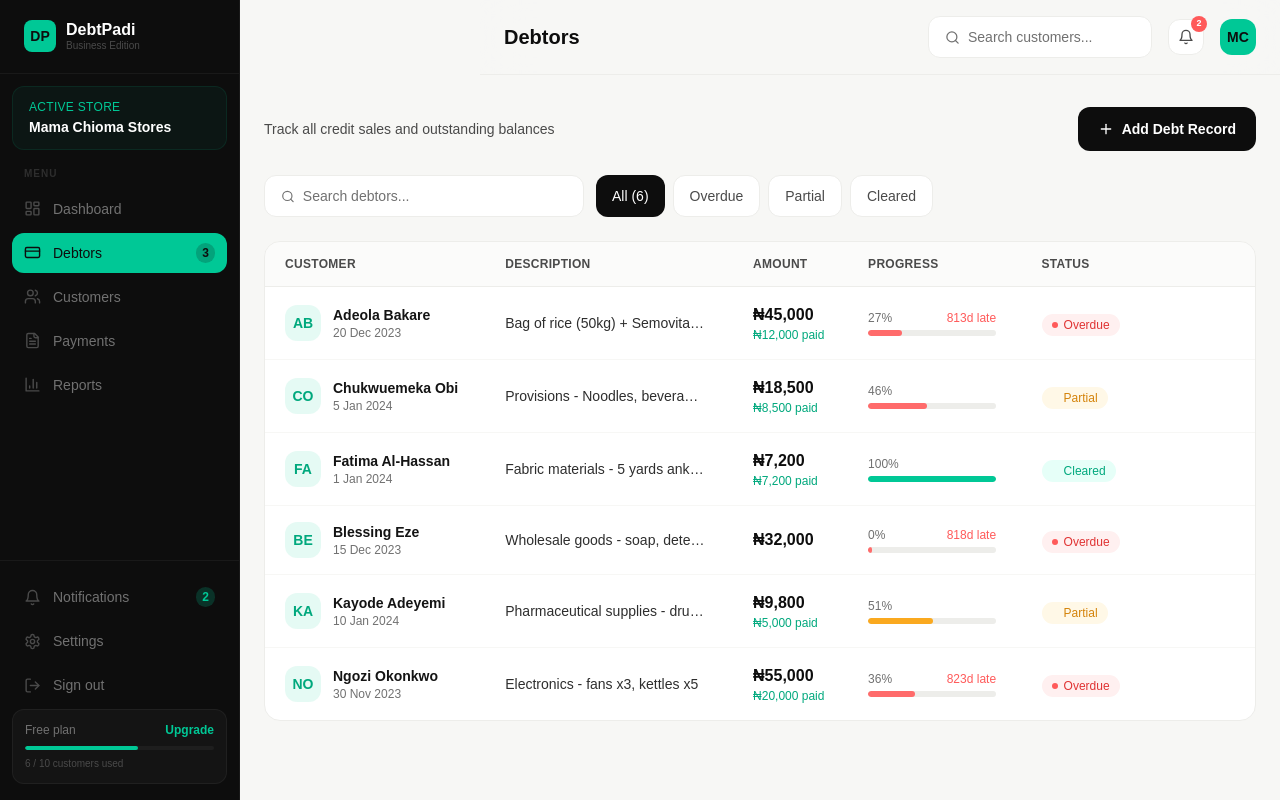
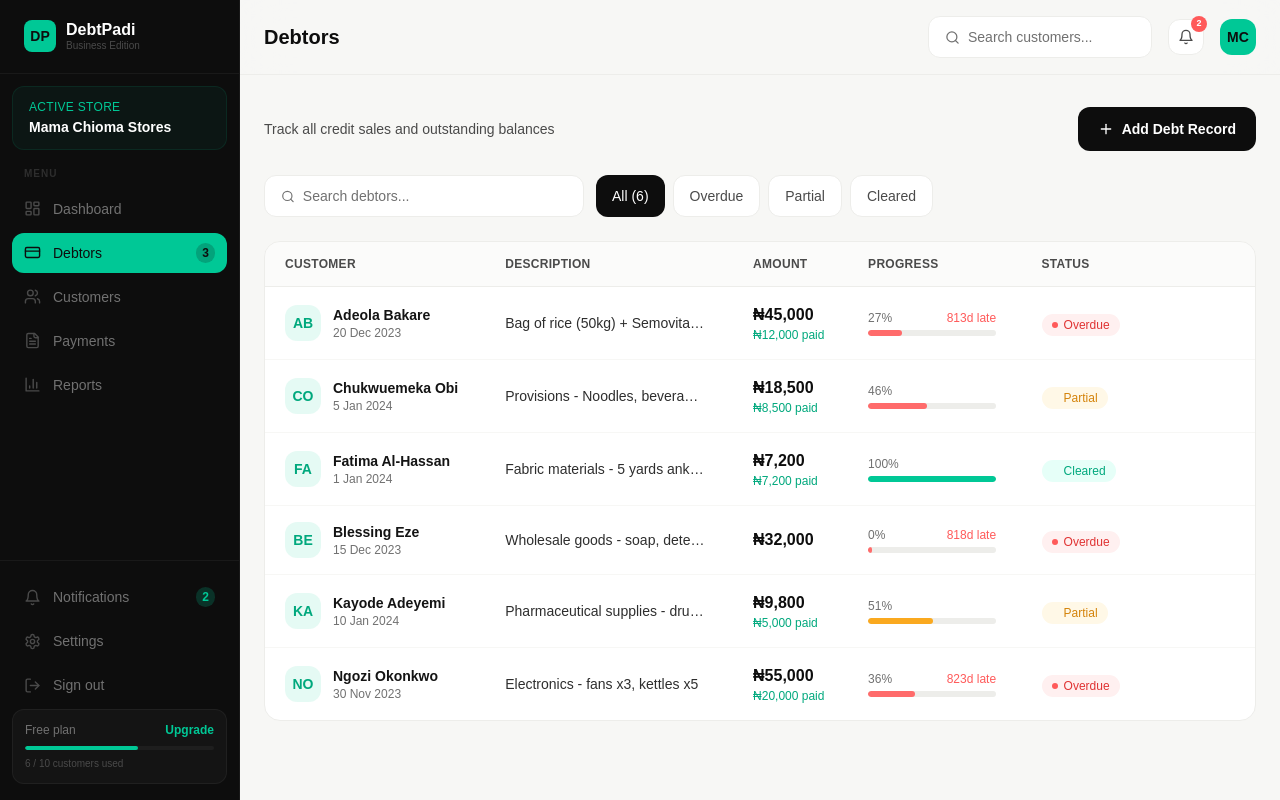
Before and after one commit to joyuusuf/debtpadi, a Next.js app: page /debtors in a window 1280 px wide. Built offline with nearby package versions, Linux system fonts and the light colour scheme; a web font is replaced by a local one.

Commit message:
modified the topbar to fit into the dashboard and other components

```diff
--- a/app/layout.tsx
+++ b/app/layout.tsx
@@ -2,7 +2,7 @@ import type { Metadata } from "next";
 import "./globals.css";
 
 export const metadata: Metadata = {
-  title: "DebtPadi — Smart Credit Tracker for Nigerian Businesses",
+  title: "DebtPadi - Smart Credit Tracker for Nigerian Businesses",
   description: "Track who owes you, send reminders, and get paid faster. Built for Nigerian small business owners.",
 };
 
--- a/components/layout/TopBar.tsx
+++ b/components/layout/TopBar.tsx
@@ -19,7 +19,8 @@ export default function TopBar({ title }: { title?: string }) {
 
   return (
     <>
-      <header className="sticky top-0 z-30 bg-ink-50/80 backdrop-blur-xl border-b border-ink-100 px-6 py-4 flex items-center gap-4 md:ml-60">
+      {/* <header className="sticky top-0 z-30 bg-ink-50/80 backdrop-blur-xl border-b border-ink-100 px-6 py-4 flex items-center gap-4 md:ml-60"> */}
+      <header className="sticky top-0 z-30 bg-ink-50/80 backdrop-blur-xl border-b border-ink-100 px-6 py-4 flex items-center gap-4">
         <button className="md:hidden text-ink-500 hover:text-ink-900 transition-colors" onClick={() => setMobileMenuOpen(!mobileMenuOpen)}>
           {mobileMenuOpen ? <X size={22} /> : <Menu size={22} />}
         </button>
```
